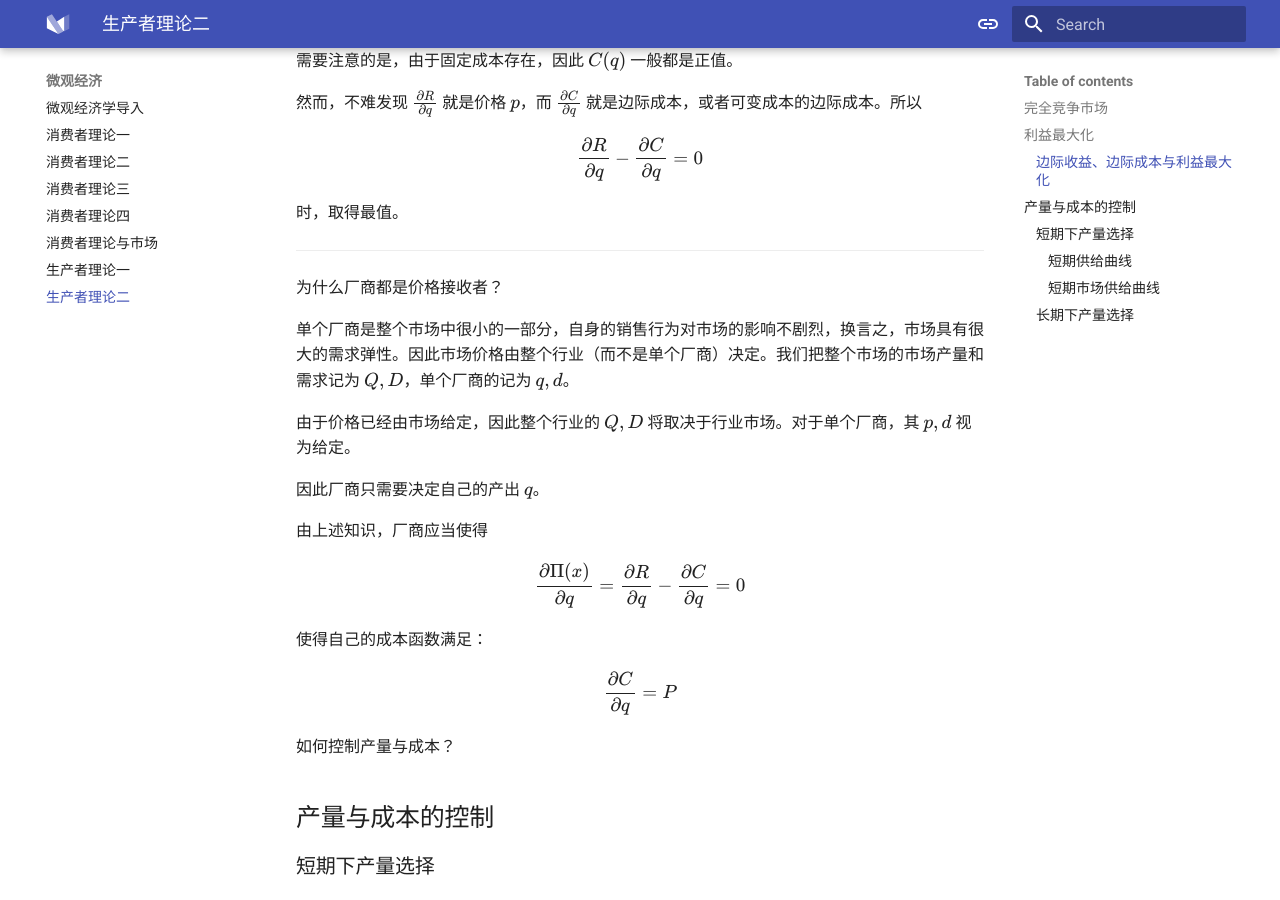
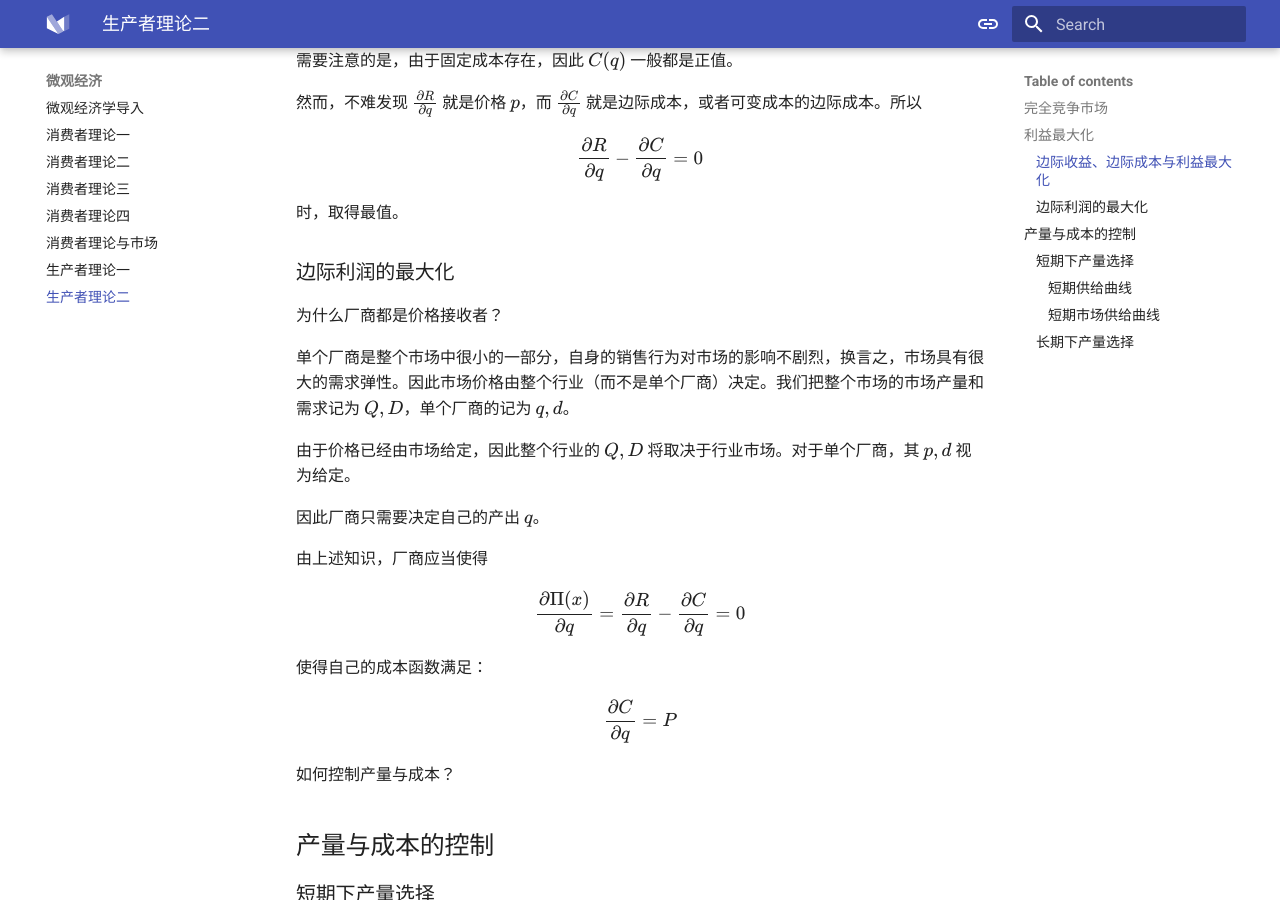
Before and after one commit to HarudogMyLand/FuckEconomicNote, an MkDocs documentation site: the page built from docs/microeco/tutorial8.md, in a window 1280 px wide and 900 px high, scrolled down 1018 px. Built offline with MkDocs 1.6.1 and Material for MkDocs 9.7.7, drawn with Linux system fonts in a browser that asks for light colours.

Commit message:
Update tutorial8.md

```diff
--- a/docs/microeco/tutorial8.md
+++ b/docs/microeco/tutorial8.md
@@ -39,7 +39,7 @@ $$
 $$
 时，取得最值。
 
----
+### 边际利润的最大化
 
 为什么厂商都是价格接收者？
 
```
